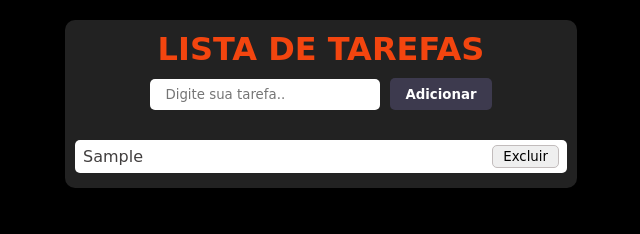
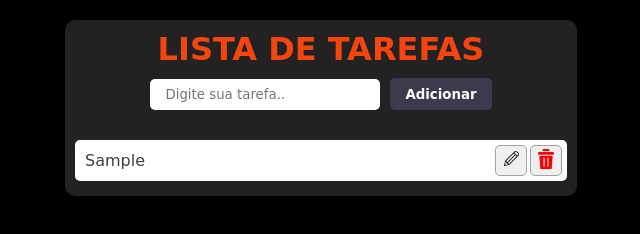
Before and after one commit to Luisokl/Lista-de-tarefas, a plain HTML site: page index.html in a window 1280 px wide. Both pictures are taken after typing "Sample" into the empty fields and a click on the button "Adicionar". Shown: the whole page, without its empty margins (319-959 px from the left). Drawn offline with Linux system fonts and the light colour scheme; a web font is replaced by a local one.

Commit message:
modificação na tentativa de encontrar a solução para o erro na função de editar a tarefa

```diff
--- a/script.js
+++ b/script.js
@@ -28,18 +28,58 @@ function renderizarTela() {
         let liElement = document.createElement('li');
         liElement.appendChild(divElement);
 
-
+        let divbuttons = document.createElement('div');
         let buttonRemover = document.createElement('button');
-        buttonRemover.textContent = 'Excluir';
-        liElement.appendChild(buttonRemover);
+        let buttonEditar = document.createElement('button');
+        let imageLixeira = document.createElement('img');
+        let imagePencil = document.createElement('img');
+        imagePencil.src = '/img/lapis.png'
+        imageLixeira.src = '/img/excluir.png';
+        buttonRemover.appendChild(imageLixeira);
+        buttonEditar.appendChild(imagePencil);
+        divbuttons.appendChild(buttonEditar);
+        divbuttons.appendChild(buttonRemover);
+        liElement.appendChild(divbuttons);
         liElement.style.listStyleType = 'none'
 
         listElement.appendChild(liElement);
 
-        buttonRemover.addEventListener('click', (index)=> {
+        buttonEditar.addEventListener('click', () => {
+            const index = tarefas.indexOf(task);
+            editarTarefa(index, listElement);
+
+        })
+
+        buttonRemover.addEventListener('click', () => {
+            const index = tarefas.indexOf(task);
             deletarTarefa(index);
         });
     })
+}
+
+function editarTarefa(index, listElement) {
+    let liElement = listElement.children[index];
+    let divElement = liElement.children[0];
+    let divbuttons = liElement.children[1];
+
+    let inputEdit = document.createElement('input');
+    inputEdit.value = divElement.textContent;
+    divElement.textContent = '';
+    divElement.appendChild(inputEdit);
+
+    let buttonConfirm = document.createElement('button');
+    buttonConfirm.textContent = 'confirmar'
+    divbuttons.appendChild(buttonConfirm);
+
+    buttonConfirm.removeEventListener('click', confirmEdit);
+    buttonConfirm.addEventListener('click', confirmEdit);
+
+    function confirmEdit() {
+        tarefas[index] = inputEdit.value;
+        divElement.textContent = inputEdit.value;
+        inputEdit.remove();
+        buttonConfirm.remove();
+    }
 }
 
 function deletarTarefa(index) {
--- a/style.css
+++ b/style.css
@@ -92,25 +92,38 @@ body {
   }
 
 
-.container #body {
+#body {
     margin-top: 30px;
 }
-.container #body ul li {
+#body ul li {
     display: flex;
     align-items: center;
     justify-content: space-between;
-    padding: 5px 8px;
+    padding: 5px 5px 5px 10px;
     margin: 5px 0;
     border-radius: 5px;
     color: #413e3e;
     background-color: #fff;
 }
-.container #body ul li div {
+#body ul li div {
     display: inline-block;
 }
-.container #body ul li button {
-    padding: 3px 10px;
+#body ul li div input {
+    border: none;
+    outline: none;
+}
+#body ul li button {
+    padding: 3px 5px;
     margin-left: 3px;
-    border: 1px solid #c2bcbc;
+    border: 1px solid #a3a2a2;
     border-radius: 5px;
 }
+#body ul li button:hover {
+    transform: scale(1.1);
+}
+
+
+#body ul li button img {
+    width: 20px;
+    height: auto;
+}
```
Also changed, not shown: index.html (+0 -1 lines), img/excluir.png (added), img/lapis.png (added), img/verificar.png (added).
